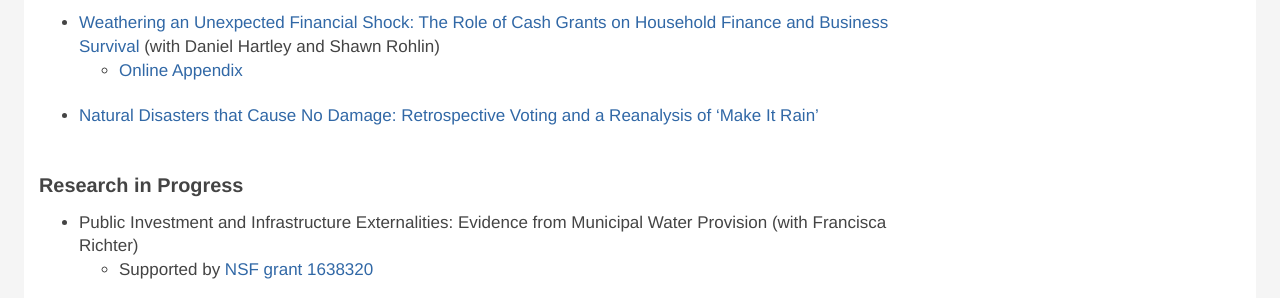
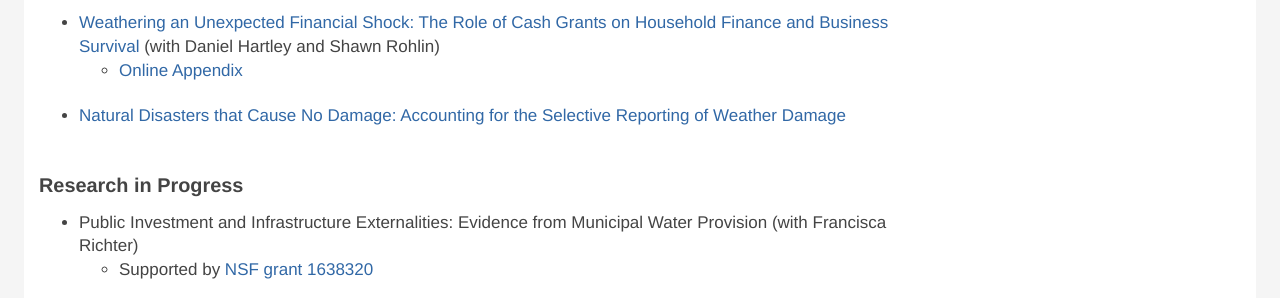
Before and after one commit to justinpgallagher/justinpgallagher.github.io, a Jekyll site: the page built from research.html, in a window 1280 px wide. Shown: the part 1179-1477 px from the top of the page. Built offline with Jekyll 4.4.1, drawn with Linux system fonts in a browser that asks for light colours; nearby versions of some CDN libraries; some web fonts are replaced; library files that are not in the unit come from our copies.

Commit message:
Update research.md

```diff
--- a/_includes/research.md
+++ b/_includes/research.md
@@ -66,7 +66,7 @@
 - {:.pub_li} [Weathering an Unexpected Financial Shock: The Role of Cash Grants on Household Finance and Business Survival](pdfs/Tornadoes_061321.pdf) (with Daniel Hartley and Shawn Rohlin)
   - [Online Appendix](pdfs/Tornadoes_appendix_061321.pdf)
 
-- {:.pub_li} [Natural Disasters that Cause No Damage: Retrospective Voting and a Reanalysis of 'Make It Rain'](pdfs/Attentive_Electorate_website071721.pdf)
+- {:.pub_li} [Natural Disasters that Cause No Damage: Accounting for the Selective Reporting of Weather Damage](pdfs/Attentive_Electorate_website071721.pdf)
 
 ### Research in Progress
 
```
